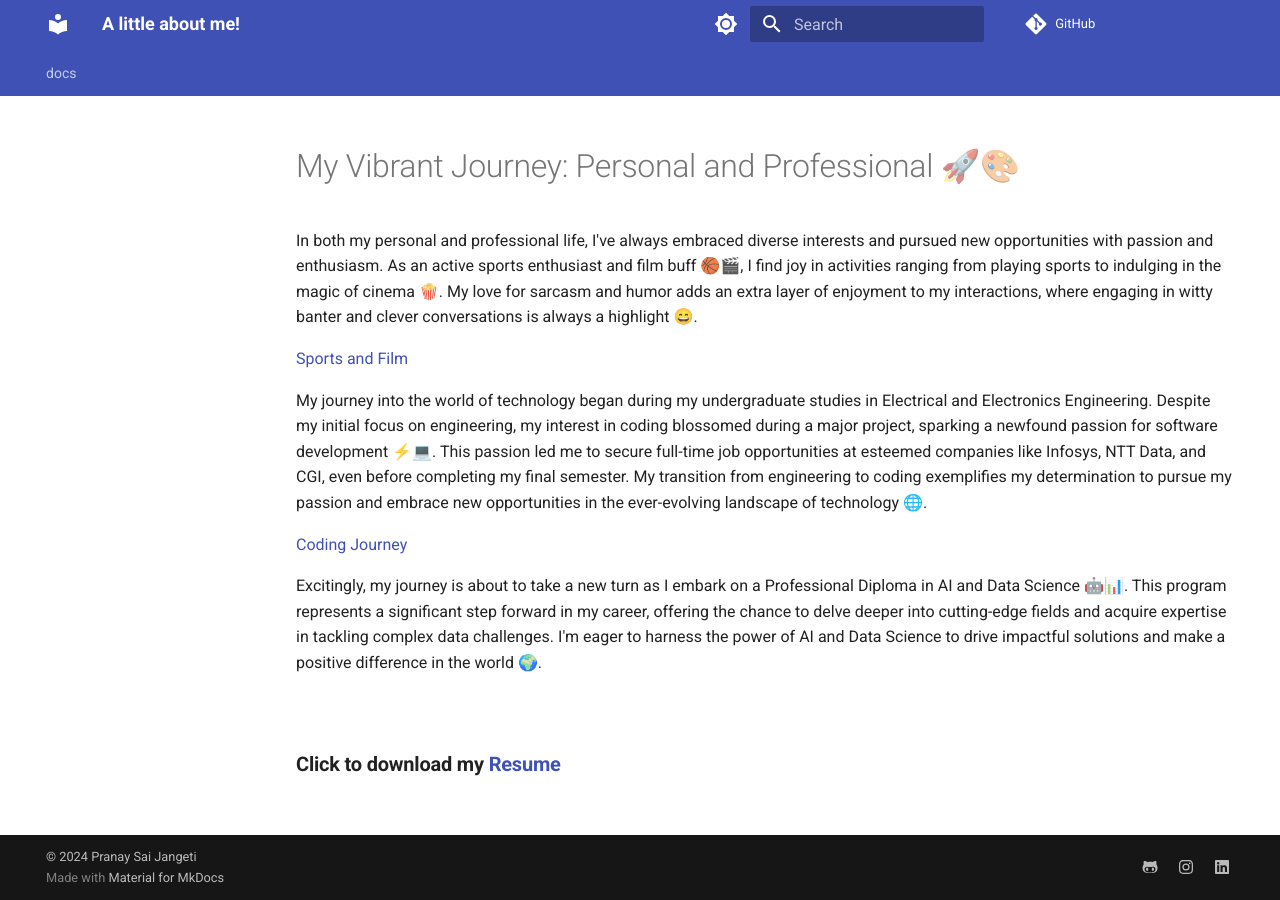
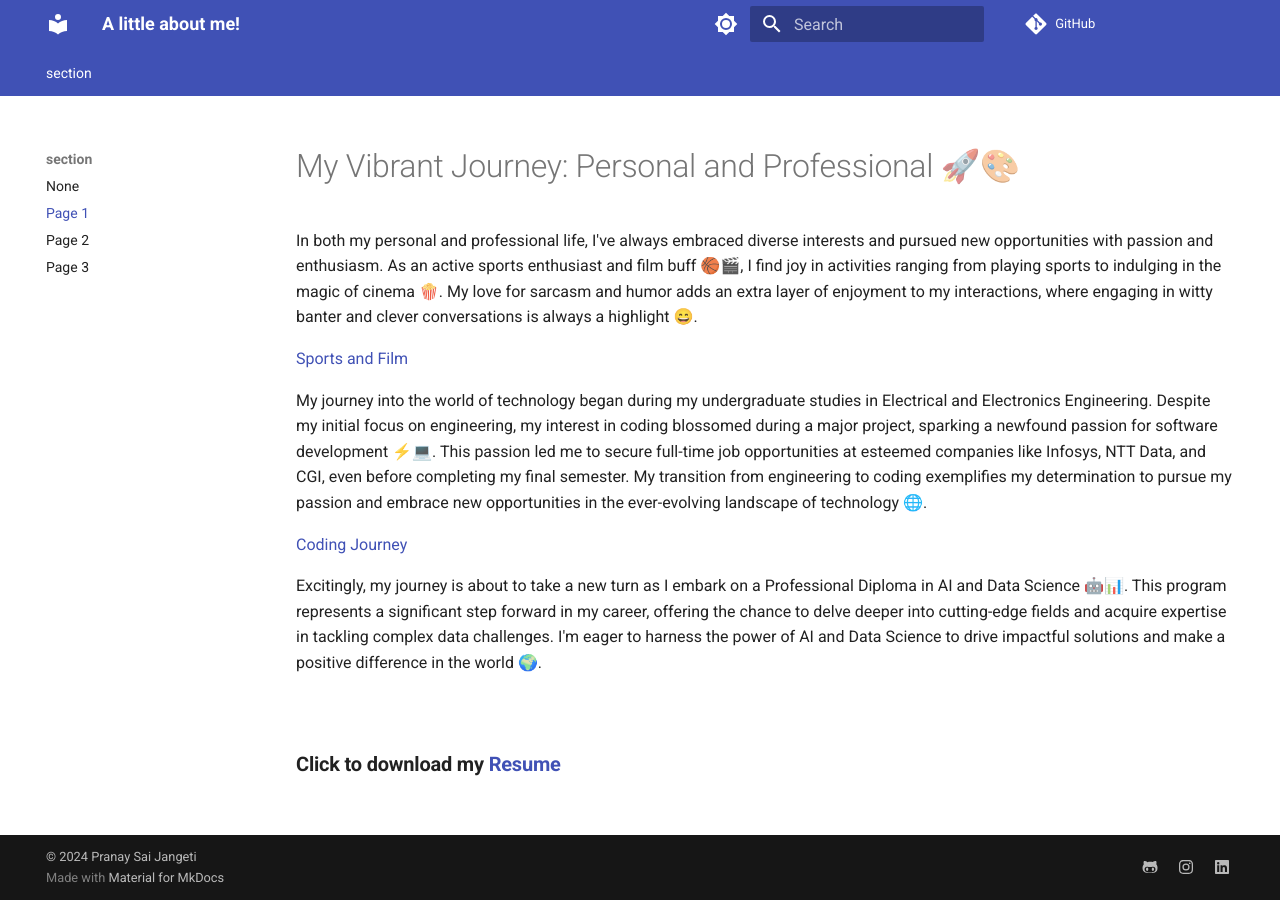
Before and after one commit to phantomad007/Trial, an MkDocs documentation site: the page built from docs/about.md, in a window 1280 px wide. Built offline with MkDocs 1.6.1 and Material for MkDocs 9.7.7, drawn with Linux system fonts in a browser that asks for light colours; comment, search, counter and statistics services are not loaded.

Commit message:
lets see

```diff
--- a/mkdocs.yml
+++ b/mkdocs.yml
@@ -30,12 +30,11 @@ extra_css:
   - stylesheets/extra.css
 
 nav:
-  - docs:
-    - docs/home.md
-    - Page 1: docs/about.md
-    - Page 2: docs/contact.md
-    - Page 3: docs/experience.md
-    - Page 4: docs/contact.md
+  - section:
+    - section/home.md
+    - Page 1: about.md
+    - Page 2: contact.md
+    - Page 3: experience.md
 
 markdown_extensions:
   - pymdownx.highlight:
```
